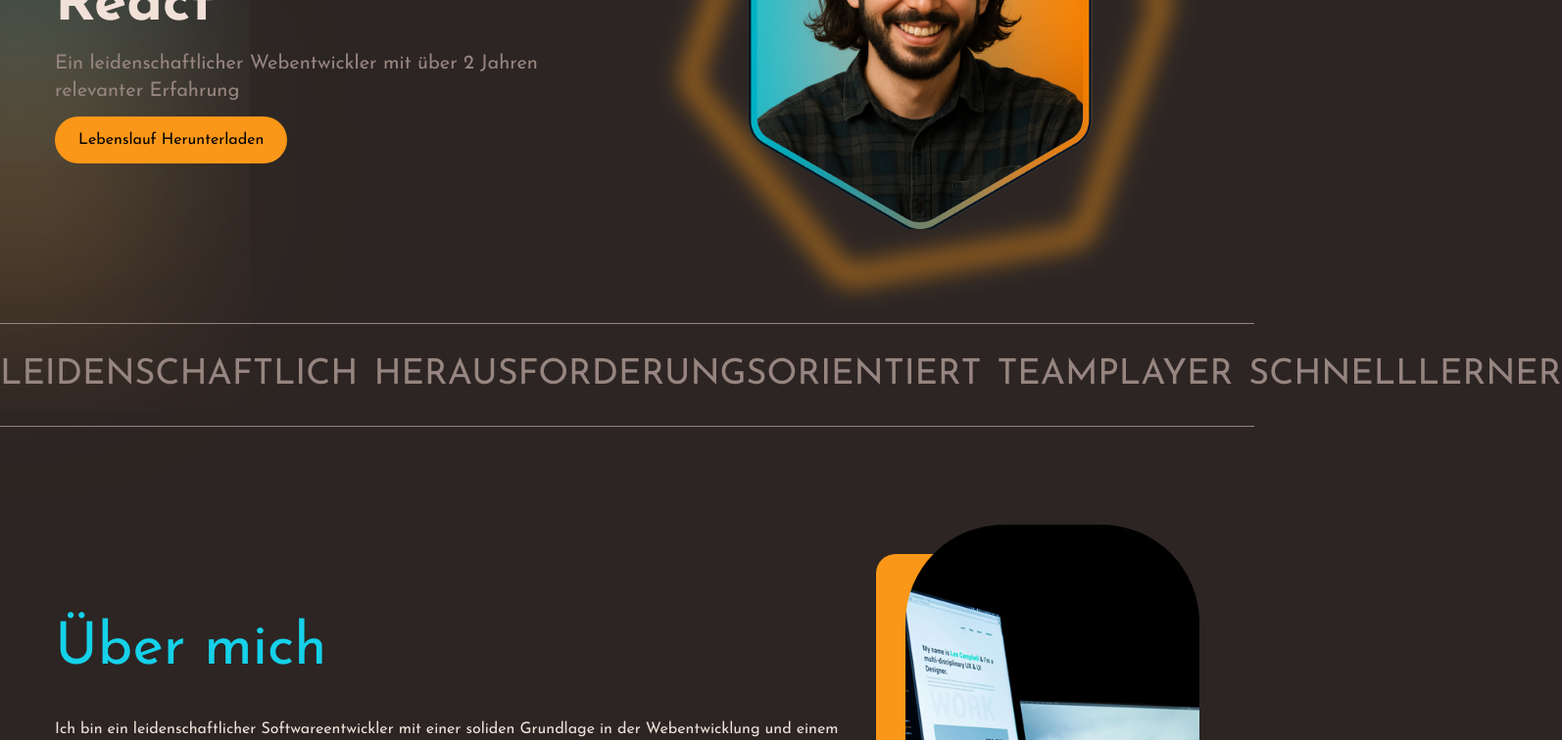
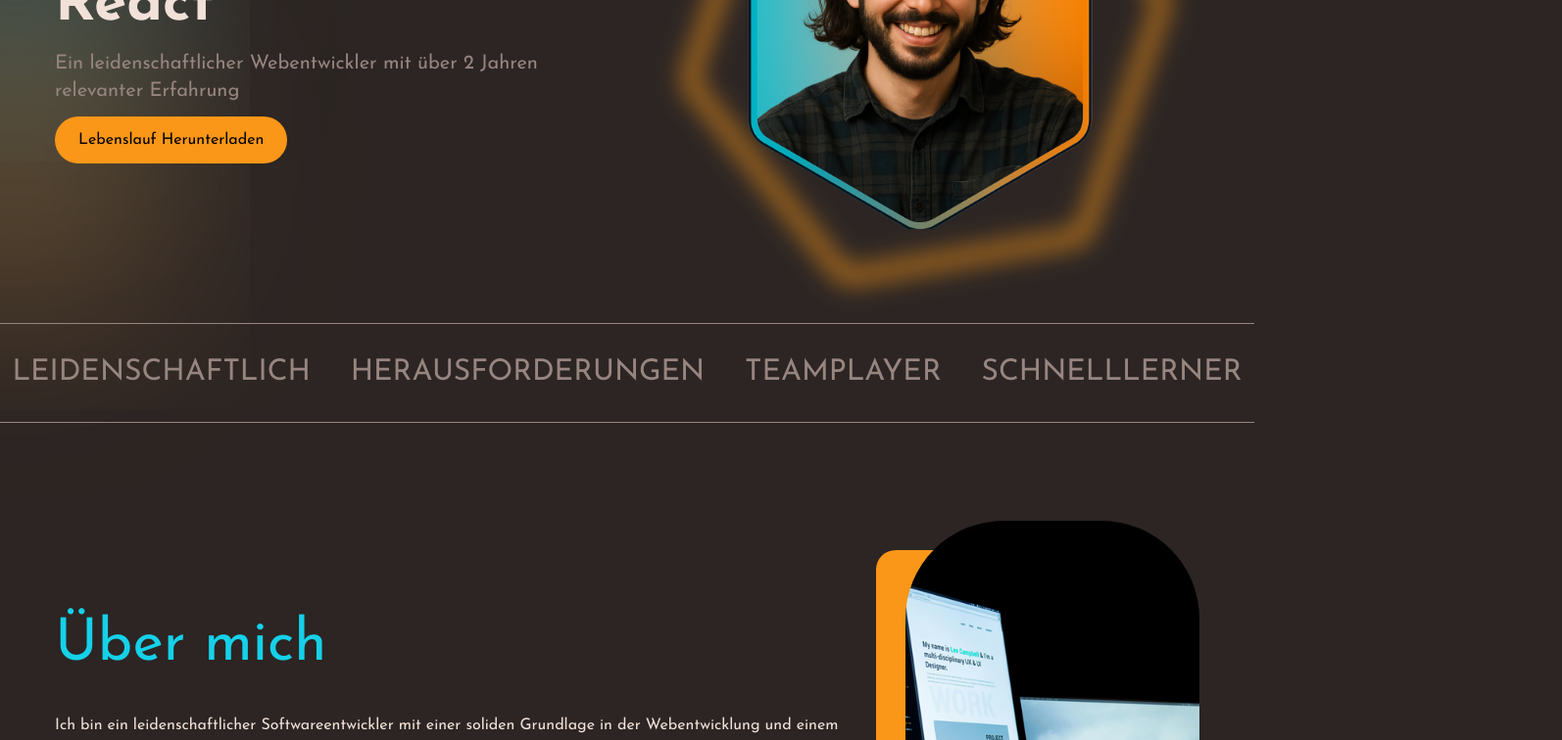
Before and after one commit to nihal-h124/Portfolio_Nihal, a React (Vite) app: page / in a window 1280 px wide. Shown: the part 344-1100 px from the top of the page at 98% size, 1594 px wide, since content can reach past the window. Built offline with nearby package versions, Linux system fonts and the light colour scheme.

Commit message:
Fixed 2 other Project links

```diff
--- a/src/components/profile/ProfileText.jsx
+++ b/src/components/profile/ProfileText.jsx
@@ -3,7 +3,7 @@ import React from 'react'
 import { motion } from 'framer-motion'
 import { fadeIn } from '../../motion/variants'
 import { TypeAnimation } from 'react-type-animation'
-
+import myCV from '../../assets/files/Lebenslauf_Nihal.pdf'
 
 const ProfileText = () => {
    return (
@@ -39,9 +39,11 @@ const ProfileText = () => {
             className='lg:text-xl text-lg mt-4 sm:text-lg text-lightGrey'>Ein leidenschaftlicher Webentwickler mit über 2 Jahren relevanter Erfahrung
             </motion.p>
             <div>
-              <button className='px-6 py-3 w-full sm:w-fit rounded-full mr-4 mt-3 bg-orange hover:bg-darkOrange'>
-                Lebenslauf Herunterladen
-              </button>
+              <a href={myCV} download='Lebenslauf_Nihal.pdf' target='_blank'>
+                <button className='px-6 py-3 w-full sm:w-fit rounded-full mr-4 mt-3 bg-orange hover:bg-darkOrange'>
+                  Lebenslauf Herunterladen
+                </button>
+              </a>
             </div>
         </div>
       </div>
--- a/src/components/profile/SubProfile.jsx
+++ b/src/components/profile/SubProfile.jsx
@@ -2,9 +2,9 @@ import React from 'react'
 
 const SubProfile = () => {
   return (
-    <div className='w-full border-y border-lightGrey text-lightGrey flex justify-around uppercase xl:text-4xl md:text-2xl sm:text-4xl py-8 items-center gap-4'>
+    <div className='w-full border-y border-lightGrey text-lightGrey flex justify-around uppercase xl:text-3xl md:text-2xl sm:text-4xl py-8 items-center gap-4'>
         <p className='md:block sm:hidden'>Leidenschaftlich</p>
-        <p className='md:block sm:hidden'>Herausforderungsorientiert</p>
+        <p className='md:block sm:hidden'>Herausforderungen</p>
         {/* <p className='md:block sm:hidden'>Zielorientiert</p> */}
         <p className='md:block sm:hidden'>Teamplayer</p>
         <p className='md:block sm:hidden'>Schnelllerner</p>
--- a/src/components/projects/ProjectsMain.jsx
+++ b/src/components/projects/ProjectsMain.jsx
@@ -27,14 +27,14 @@ const projects = [
     year: "2022-2023",
     align: "right",
     image: "../images/cosi.png",
-    link: "#",
+    link: "https://geoportal-hamburg.de/#",
   },
   {
     title: "SPICE Platform",
     year: "2024",
     align: "left",
     image: "../images/one-ic.png",
-    link: "#",
+    link: "https://ic-solution.de/spice-bpm/",
   },
 ];
 
```
Also changed, not shown: 1 other file (tests, documents, lock files or other folders).
